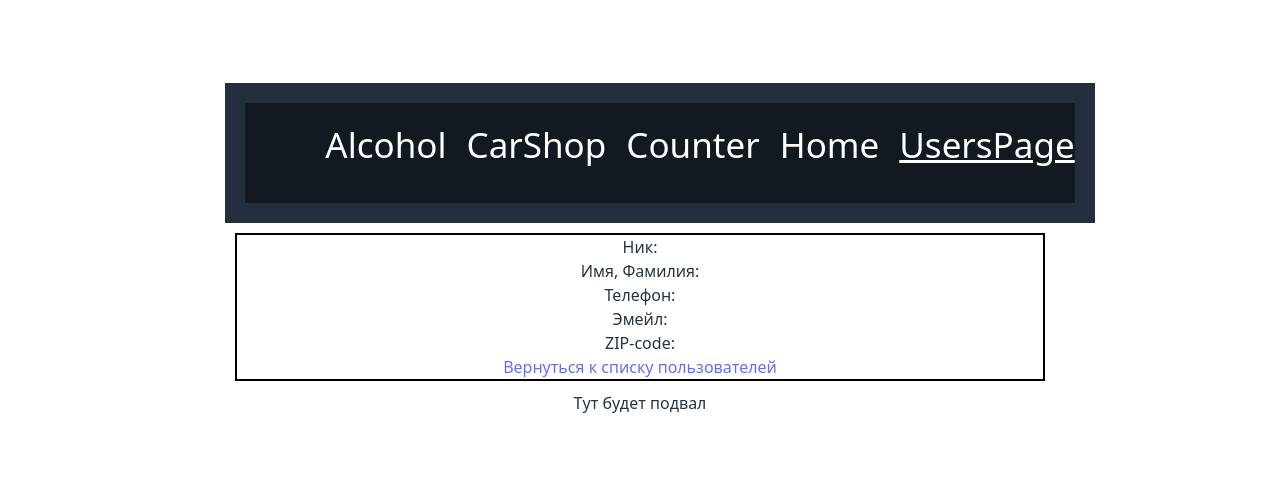
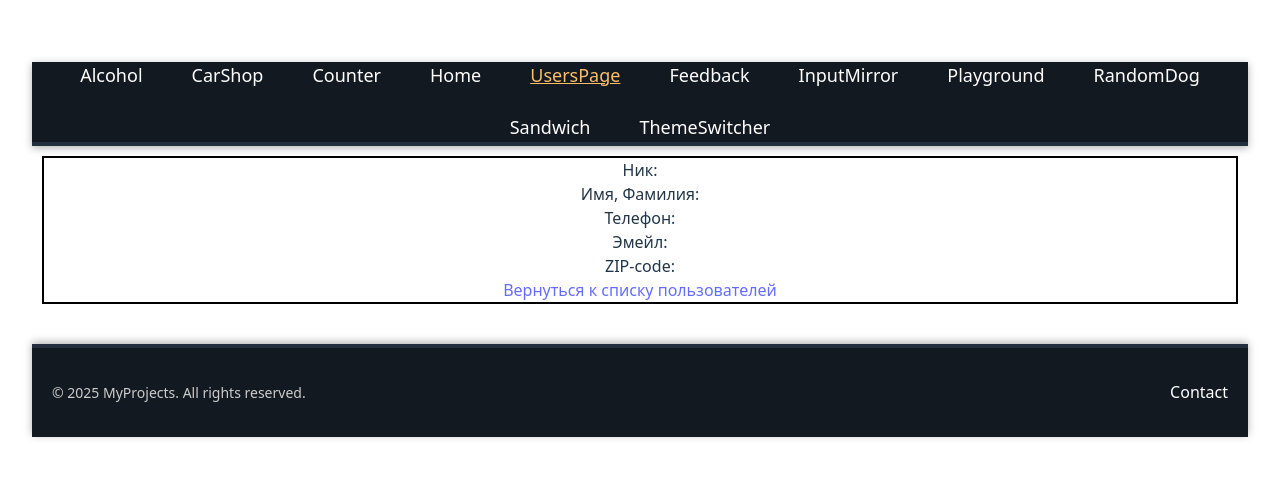
Before and after one commit to TetianaAnufriieva/cohort59EL-FS, a React (Vite) app in the folder lesson_02/lesson02-vite-project/: page /userspage/1 in a window 1280 px wide. Shown: the part 151-628 px from the top of the page. Built offline with nearby package versions, Linux system fonts and the light colour scheme; no server answers.

Commit message:
add hw05

```diff
--- a/lesson_02/lesson02-vite-project/src/App.tsx
+++ b/lesson_02/lesson02-vite-project/src/App.tsx
@@ -8,27 +8,15 @@ import CarShop from "./components/CarShop/CarShop";
 import Counter from "./components/Counter/Counter";
 import UsersPage from "./components/UsersPage/UsersPage";
 import UserPage from "./components/UsersPage/UserPage";
-// import CarShop from "./components/CarShop/CarShop";
-// import Counter from "./components/Counter/Counter";
-// import Sandwich from "./components/Sandwich/Sandwich";
-// import Alcohol from "./components/Alcohol/Alcohol";
-// import Playground from "./components/Playground/Playground";
-// import Test1 from "./components/RandomDog/RandomDog";
-// import RandomDog from "./components/RandomDog/RandomDog";
-// import UsersPage from "./components/UsersPage/UsersPage";
+import Playground from "./components/Playground/Playground";
+import { ThemeSwitcher } from "./components/ThemeSwitcher/ThemeSwitcher";
+import Feedback from "./components/Feedback/Feedback";
+import { InputMirror } from "./components/InputMirror/InputMirror";
+import RandomDog from "./components/RandomDog/RandomDog";
+import Sandwich from "./components/Sandwich/Sandwich";
 
 function App(): JSX.Element {
   return (
-    // <div>
-    //   <UsersPage />
-    //   <RandomDog />
-    //   <Playground />
-    //   <Counter />
-    //   <Alcohol />
-    //   <Sandwich />
-    //   <CarShop />
-    // </div>
-
     <Routes>
       <Route path="/" element={<LayOut />}>
         <Route index element={<Home />} />
@@ -38,6 +26,13 @@ function App(): JSX.Element {
         <Route path="home" element={<Home />} />
         <Route path="userspage" element={<UsersPage />} />
         <Route path="/userspage/:userId" element={<UserPage />} />
+
+        <Route path="feedback" element={<Feedback />} />
+        <Route path="inputmirror" element={<InputMirror />} />
+        <Route path="playground" element={<Playground />} />
+        <Route path="randomdog" element={<RandomDog />} />
+        <Route path="sandwich" element={<Sandwich />} />
+        <Route path="themeswitcher" element={<ThemeSwitcher />} />
       </Route>
     </Routes>
   );
--- /dev/null
+++ b/lesson_02/lesson02-vite-project/src/components/Footer/Footer.module.css
@@ -0,0 +1,44 @@
+.footer {
+  background-color: rgb(19, 25, 33);
+  border-top: 4px solid rgb(35, 47, 62);
+  color: white;
+  padding: 20px 0;
+  width: 100%;
+  margin-top: 40px;
+  box-shadow: 0 -2px 8px rgba(0, 0, 0, 0.3);
+}
+
+.footerContent {
+  max-width: 1200px;
+  margin: 0 auto;
+  padding: 0 20px;
+  display: flex;
+  justify-content: space-between;
+  align-items: center;
+  flex-wrap: wrap;
+  text-align: center;
+  gap: 10px;
+}
+
+.copy {
+  font-size: 14px;
+  color: #ccc;
+}
+
+.footerLinks {
+  display: flex;
+  gap: 20px;
+  list-style: none;
+  margin: 0;
+  padding: 0;
+}
+
+.footerLinks a {
+  color: white;
+  text-decoration: none;
+  font-size: 16px;
+}
+
+.footerLinks a:hover {
+  color: #FEBD68;
+}
--- /dev/null
+++ b/lesson_02/lesson02-vite-project/src/components/Footer/Footer.tsx
@@ -0,0 +1,15 @@
+import type { JSX } from "react";
+import style from "./Footer.module.css";
+
+export default function Footer(): JSX.Element {
+  return (
+    <footer className={style.footer}>
+      <div className={style.footerContent}>
+        <p className={style.copy}>© {new Date().getFullYear()} MyProjects. All rights reserved.</p>
+        <ul className={style.footerLinks}>
+          <li><a href="/feedback">Contact</a></li>
+        </ul>
+      </div>
+    </footer>
+  );
+}
--- /dev/null
+++ b/lesson_02/lesson02-vite-project/src/components/InputMirror/InputMirror.tsx
@@ -0,0 +1,38 @@
+import { useState, type JSX } from "react";
+
+export function InputMirror(): JSX.Element {
+  const [text, setText] = useState<string>("");
+
+  function handleChange(event: React.ChangeEvent<HTMLInputElement>): void {
+    setText(event.target.value);
+  }
+
+  const containerStyle: React.CSSProperties = {
+    padding: "20px",
+    fontFamily: "sans-serif",
+  };
+
+  return (
+    <div style={containerStyle}>
+      <label>
+        Введите текст:{" "}
+        <input
+          type="text"
+          value={text}
+          onChange={handleChange}
+          placeholder="Начните вводить..."
+        />
+      </label>
+      <p>Вы ввели: {text || "ничего"}</p>
+    </div>
+  );
+}
+// 🧠 Пояснение по типам:
+
+// useState<string>("") — состояние хранит строку.
+
+// handleChange принимает строго типизированное событие React.ChangeEvent<HTMLInputElement>.
+
+// containerStyle типизирован через React.CSSProperties.
+
+// Возвращаемое значение компонента — JSX.Element.
--- a/lesson_02/lesson02-vite-project/src/components/LayOut/LayOut.tsx
+++ b/lesson_02/lesson02-vite-project/src/components/LayOut/LayOut.tsx
@@ -1,13 +1,14 @@
 import type { JSX } from "react";
 import NavBar from "../NavBar/NavBar";
 import { Outlet } from "react-router-dom";
+import Footer from "../Footer/Footer";
 
 export default function LayOut(): JSX.Element {
   return (
     <div>
       <NavBar />
       <Outlet />
-      <footer>Tут будет подвал</footer>
+      <Footer />
     </div>
   );
 }
--- a/lesson_02/lesson02-vite-project/src/components/NavBar/NavBar.module.css
+++ b/lesson_02/lesson02-vite-project/src/components/NavBar/NavBar.module.css
@@ -1,32 +1,47 @@
 .navigation {
   background-color: rgb(19, 25, 33);
-    height: 100px;
-    border: solid 20px rgb(35,47,62);
+  height: 80px;
+  border-bottom: solid 4px rgb(35, 47, 62);
   position: sticky;
   top: 0;
   width: 100%;
+  display: flex;
+  justify-content: center;
+  align-items: center;
+  box-shadow: 0 2px 8px rgba(0, 0, 0, 0.3);
+  z-index: 1000;
 }
+
 .list {
   width: 100%;
+  max-width: 1200px;
   height: 100%;
   display: flex;
-    gap: 20px;
+  gap: 25px;
   justify-content: center;
-    align-items: baseline;
+  align-items: center;
   flex-wrap: wrap;
   list-style-type: none;
+  margin: 0;
+  padding: 0 20px;
 }
+
 .link {
   color: white;
   text-decoration: none;
-    font-size: 35px;
+  font-size: 18px;
+  font-weight: 500;
+  padding: 8px 12px;
+  border-radius: 8px;
+  transition: all 0.3s ease;
 }
+
 .link:hover {
   color: #FEBD68;
+  background-color: rgba(255, 255, 255, 0.1);
 }
-  .link:global.active {
+
+.link:global(.active) {
+  color: #FEBD68;
   text-decoration: underline;
 }
-  /* .listElement {
-    height: fit-content;
-  } */
--- a/lesson_02/lesson02-vite-project/src/components/NavBar/NavBar.tsx
+++ b/lesson_02/lesson02-vite-project/src/components/NavBar/NavBar.tsx
@@ -31,6 +31,36 @@ export default function NavBar(): JSX.Element {
             UsersPage
           </NavLink>
         </li>
+        <li className={style.listElement}>
+          <NavLink to="feedback" className={style.link}>
+            Feedback
+          </NavLink>
+        </li>
+        <li className={style.listElement}>
+          <NavLink to="inputmirror" className={style.link}>
+            InputMirror
+          </NavLink>
+        </li>
+        <li className={style.listElement}>
+          <NavLink to="playground" className={style.link}>
+            Playground
+          </NavLink>
+        </li>
+        <li className={style.listElement}>
+          <NavLink to="randomdog" className={style.link}>
+            RandomDog
+          </NavLink>
+        </li>
+        <li className={style.listElement}>
+          <NavLink to="sandwich" className={style.link}>
+            Sandwich
+          </NavLink>
+        </li>
+        <li className={style.listElement}>
+          <NavLink to="themeswitcher" className={style.link}>
+            ThemeSwitcher
+          </NavLink>
+        </li>
       </ul>
     </nav>
   );
--- /dev/null
+++ b/lesson_02/lesson02-vite-project/src/components/ThemeSwitcher/ThemeSwitcher.tsx
@@ -0,0 +1,32 @@
+import { useState, type JSX } from "react";
+
+type Theme = "light" | "dark";
+
+export function ThemeSwitcher(): JSX.Element {
+  const [theme, setTheme] = useState<Theme>("light");
+
+  function toggleTheme(): void {
+    setTheme((prev: Theme) => (prev === "light" ? "dark" : "light"));
+  }
+
+  const pageStyle: React.CSSProperties =
+    theme === "light"
+      ? { backgroundColor: "#ffffff", color: "#000000", height: "100vh", padding: "20px" }
+      : { backgroundColor: "#000000", color: "#ffffff", height: "100vh", padding: "20px" };
+
+  return (
+    <div style={pageStyle}>
+      <h2>Текущая тема: {theme}</h2>
+      <button onClick={toggleTheme}>Сменить тему</button>
+    </div>
+  );
+}
+// Theme — тип с ограниченными строковыми литералами ("light" | "dark").
+
+// useState<Theme> — указывает, что состояние может принимать только эти два значения.
+
+// toggleTheme(): void — функция ничего не возвращает.
+
+// pageStyle: React.CSSProperties — встроенный тип React для inline-стилей.
+
+// Компонент возвращает JSX.Element.
```
Lines whose indentation alone changed are shown as unchanged.
